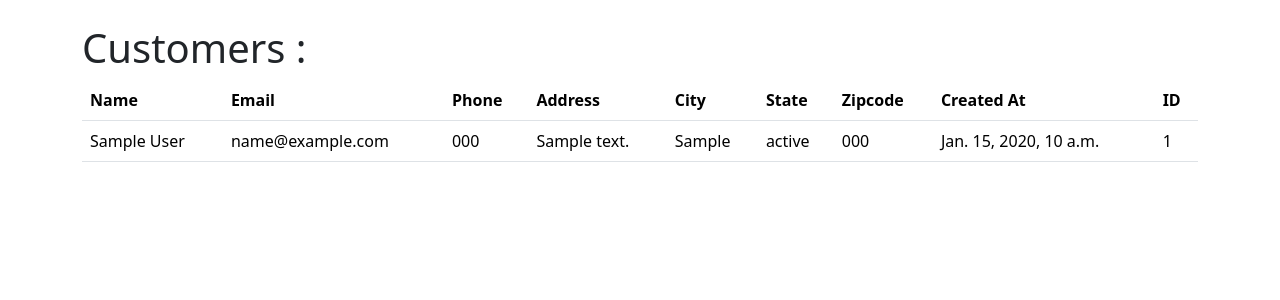
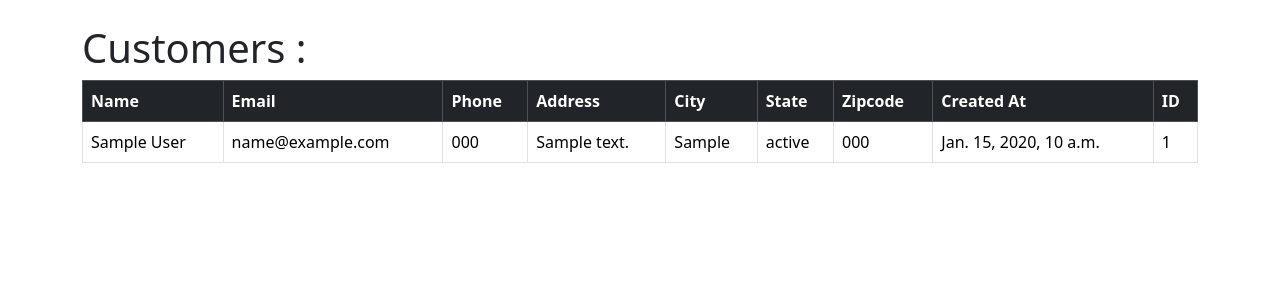
Before and after one commit to mahdihassani-dev/Django-CRM, a Django app: page / in a window 1280 px wide. Shown: the part 56-356 px from the top of the page. Run offline with Django 5.2, Linux system fonts and the light colour scheme; a user stored in the database is signed in; tables that the repository leaves empty hold one stand-in row (values such as "Sample post").

Commit message:
table style added

```diff
--- a/website/templates/home.html
+++ b/website/templates/home.html
@@ -5,8 +5,8 @@
     <div>
       <h1>Customers :</h1>
 
-      <table class="table">
-        <thead>
+      <table class="table table-hover table-bordered">
+        <thead class="table table-dark">
           <tr>
             <th scope="col">Name</th>
             <th scope="col">Email</th>
```
